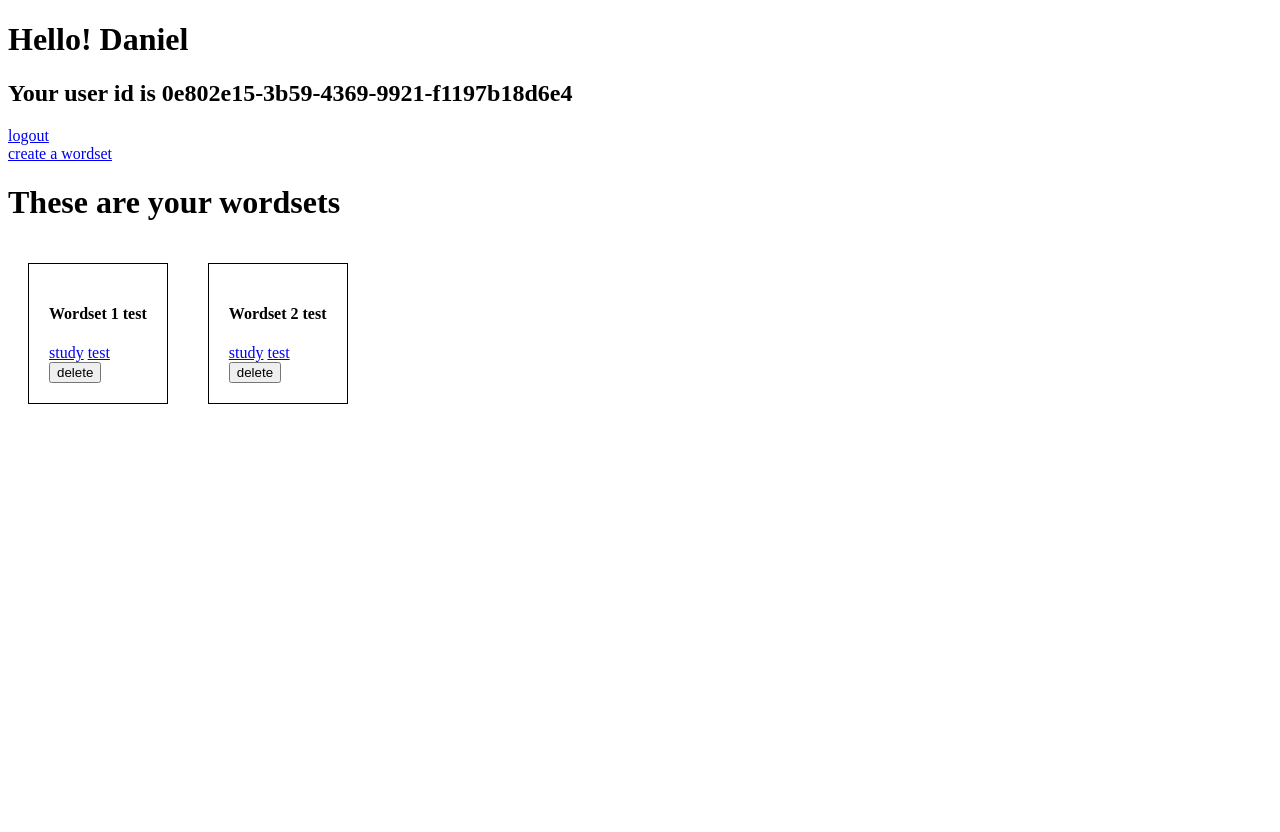
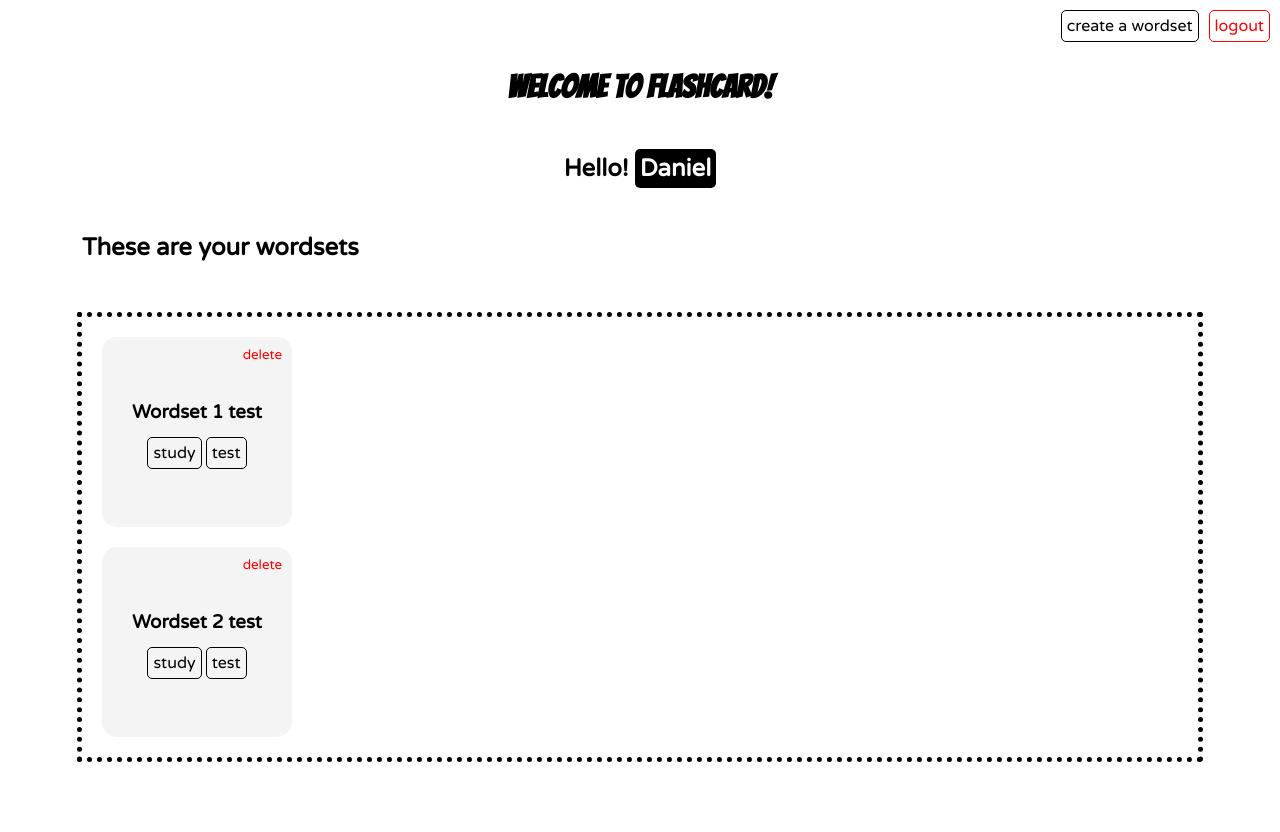
Before and after one commit to tylerhkmontana/flashcard, a Flask app: page / in a window 1280 px wide. Before the commit the page ends 404 px from the top, so only its background shows below. Run offline with Flask 2, Linux system fonts and the light colour scheme; a user stored in the database is signed in; data comes from the database, SQL or seed files in the repository; both versions use the stored data as it was after the commit.

Commit message:
almost done with styling

```diff
--- a/app.py
+++ b/app.py
@@ -56,7 +56,7 @@ def main():
 
     if user_id:
         wordsets = Wordset.query.filter_by(user_id=user_id).all()
-        return render_template('index.html', wordsets=wordsets)
+        return render_template('dashboard.html', wordsets=wordsets)
     else:
         return redirect(url_for('login'), code=302)
 
--- /dev/null
+++ b/static/css/dashboard.css
@@ -0,0 +1,66 @@
+.welcome_text {
+    text-align: center;
+    font-family: 'Bangers', cursive;
+    margin-top: 50px;
+}
+
+.username_container {
+    margin-top: 50px;
+    text-align: center;
+}
+
+.username {
+    border-radius: 5px;
+    color: white;
+    background-color: black;
+    padding: 5px;
+}
+
+.btn_group {
+    position: absolute;
+    top: 10px;
+    right: 10px;
+    display: flex;
+}
+.logout_btn {
+    border-color: red;
+    color: red;
+    margin-left: 10px;
+}
+
+.logout_btn:hover {
+    background-color: red;
+}
+
+.wordset_container {
+    border: 5px dotted black;
+    width: 90%;
+    margin: 50px auto;
+    min-height: 300px;
+}
+
+.wordset {
+    background-color: #f4f4f4;
+    border-radius: 15px;
+    width: 150px;
+    height: 150px;
+    padding: 20px;
+    margin: 20px;
+    display: flex;
+    flex-direction: column;
+    justify-content: center;
+    align-items: center;
+    position: relative;
+}
+
+.delete_btn {
+    position: absolute;
+    top: 5px;
+    right: 5px;
+    color: red;
+    border:none;
+}
+
+.delete_btn:hover {
+    background-color: red;
+}
--- /dev/null
+++ b/static/css/global.css
@@ -0,0 +1,53 @@
+* {
+    margin: 0;
+    padding: 0;
+    font-family: 'Varela Round', sans-serif;
+}
+
+body {
+    padding: 20px;
+}
+
+.btn {
+    border-radius: 5px;
+    border: 1px solid black;
+    padding: 5px;
+}
+
+.btn:hover {
+    background-color: black;
+    color: white;
+    transition: 0.5s;
+    cursor: pointer;
+}
+
+a {
+    text-decoration: none;
+    color: black;
+}
+
+a:visited {
+    color: black;
+}
+
+button {
+    background-color: transparent;
+}
+
+input {
+    padding: 5px;
+    text-align: center;
+    border: none;
+    background-color: #f4f4f4;
+}
+
+input:focus {
+    outline: none;
+}
+
+input[type=number]::-webkit-inner-spin-button,
+input[type=number]::-webkit-outer-spin-button {
+
+   opacity: 1;
+
+}
--- a/static/css/index.css
+++ /dev/null
@@ -1,11 +0,0 @@
-.wordset_container {
-    display: flex;
-
-}
-
-.wordset {
-    border: 1px solid black;
-    max-width: 300px;
-    padding: 20px;
-    margin: 20px;
-}
--- a/static/js/test.js
+++ b/static/js/test.js
@@ -47,7 +47,7 @@ function checkWord(id, input){
 }
 
 function toggleWordVisibility(id){
-    document.getElementById(id).style.display = document.getElementById(id).style.display == "none" ? "block" : "none"
+    document.getElementById(id).style.display = document.getElementById(id).style.display == "none" ? "flex" : "none"
 }
 
 function timeout (ms) {
--- /dev/null
+++ b/templates/base.html
@@ -0,0 +1,18 @@
+<!DOCTYPE html>
+<html lang="en">
+<head>
+    <meta charset="UTF-8">
+    <meta http-equiv="X-UA-Compatible" content="IE=edge">
+    <meta name="viewport" content="width=device-width, initial-scale=1.0">
+    <link rel="stylesheet" href="{{url_for('static', filename='css/global.css')}}">
+    <link rel="preconnect" href="https://fonts.googleapis.com">
+    <link rel="preconnect" href="https://fonts.gstatic.com" crossorigin>
+    <link href="https://fonts.googleapis.com/css2?family=Bangers&family=Varela+Round&display=swap" rel="stylesheet">
+    {% block pagecss %}{% endblock %}
+    <title>Flashcard | {% block title %}{% endblock %}</title>
+</head>
+<body>
+    {% block body %}
+    {% endblock %}
+</body>
+</html>
--- /dev/null
+++ b/templates/dashboard.html
@@ -0,0 +1,36 @@
+{% extends 'base.html' %}
+
+{% block pagecss %}
+<link rel="stylesheet" href="{{ url_for('static', filename='css/dashboard.css') }}">
+{% endblock %}
+{% block title %}
+Dashboard
+{% endblock %}
+
+{% block body %}
+<h1 class="welcome_text">Welcome to Flashcard!</h1>
+
+<div class="btn_group">
+    <a class="btn" href="/create_wordset">create a wordset</a>
+    <a class="logout_btn btn" href="/logout">logout</a>
+</div>
+
+<h2 class="username_container">Hello! <span class="username">{{ session.get('name') }}</span></h2>
+
+<h2 style="width: 90%; margin: 50px auto;">These are your wordsets</h2>
+<div class="wordset_container">
+    {% for wordset in wordsets %}
+    <div class="wordset">
+        <h3>{{ wordset.name }}</h3>
+        <form action="/delete_wordset/{{wordset.id}}" method="POST">
+            <button class="btn delete_btn" type="submit">delete</button>
+        </form>
+        <div style="margin-top: 20px;">
+            <a class="btn" href="/study/{{wordset.id}}">study</a>
+            <a class="btn" href="/test/{{wordset.id}}">test</a>
+        </div>
+    </div>
+    {% endfor %}
+</div>
+
+{% endblock %}
--- a/templates/index.html
+++ /dev/null
@@ -1,32 +0,0 @@
-<!DOCTYPE html>
-<html lang="en">
-<head>
-    <meta charset="UTF-8">
-    <meta http-equiv="X-UA-Compatible" content="IE=edge">
-    <meta name="viewport" content="width=device-width, initial-scale=1.0">
-    <link rel="stylesheet" href="{{url_for('static', filename='css/index.css')}}">
-    <title>Flashcard | Dashboard</title>
-</head>
-<body>
-    <h1>Hello! {{ session.get('name') }}</h1>
-    <h2>Your user id is {{ session.get('user_id') }}</h2>
-    <a href="/logout">logout</a>
-    <br>
-    <a href="/create_wordset">create a wordset</a>
-
-    <br>
-    <h1>These are your wordsets</h1>
-    <div class="wordset_container">
-        {% for wordset in wordsets %}
-        <div class="wordset">
-            <h4>{{ wordset.name }}</h4>
-            <a href="/study/{{wordset.id}}">study</a>
-            <a href="/test/{{wordset.id}}">test</a>
-            <form action="/delete_wordset/{{wordset.id}}" method="POST">
-                <button type="submit">delete</button>
-            </form>
-        </div>
-        {% endfor %}
-    </div>
-</body>
-</html>
```
Also changed, not shown: static/css/create_wordset.css (+22 -1 lines), static/css/login.css (added, +12 -0 lines), static/css/study.css (+33 -2 lines), static/css/test.css (+18 -7 lines), templates/create_wordset.html (+18 -15 lines), templates/login.html (+16 -16 lines), templates/study.html (+13 -14 lines), templates/test.html (+14 -16 lines), main.db.
